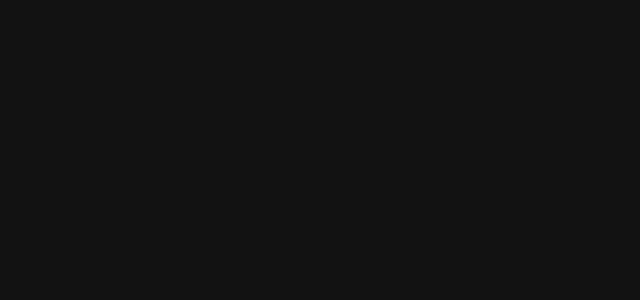
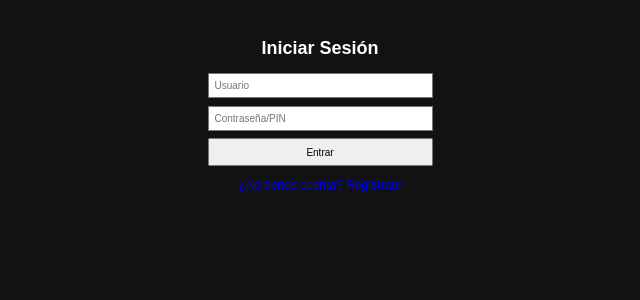
Before and after one commit to Luis-Chow/Visualizador-del-Tiempo-con-Angular, an Angular app: page /auth in a window 1280 px wide. Shown: the top 300 px of the page, without its empty margins (320-960 px from the left). Built offline with nearby package versions, Linux system fonts and the light colour scheme.

Commit message:
fix: pantalla de ingresar

```diff
--- a/angular.json
+++ b/angular.json
@@ -2,7 +2,8 @@
   "$schema": "./node_modules/@angular/cli/lib/config/schema.json",
   "version": 1,
   "cli": {
-    "packageManager": "npm"
+    "packageManager": "npm",
+    "analytics": false
   },
   "newProjectRoot": "projects",
   "projects": {
--- a/src/app/app.component.ts
+++ b/src/app/app.component.ts
@@ -5,6 +5,6 @@
   selector: 'app-root',
   standalone: true,
   imports: [RouterOutlet], // Importa el modulo de rutas
-  template: `<router-outlet></router-outlet>` // Aqui es donde Angular inyecta las vistas
+  template: `<router-outlet></router-outlet>`
 })
 export class AppComponent {}
--- a/src/app/auth/auth.component.ts
+++ b/src/app/auth/auth.component.ts
@@ -2,6 +2,7 @@
 import { CommonModule } from '@angular/common';
 import { Router } from '@angular/router';
 import { AuthService } from '../core/auth.service';
+
 
 // Componente para manejar el flujo de entrada y registro
 // Se usa una sola vista que cambia segun el estado de isLogin
@@ -9,7 +10,25 @@
   selector: 'app-auth',
   standalone: true,
   imports: [CommonModule],
-  template: ``
+  template: `
+    <div style="max-width: 300px; margin: 50px auto; text-align: center; font-family: sans-serif;">
+      <h2>{{ isLogin ? 'Iniciar Sesión' : 'Registrarse' }}</h2>
+
+      <div style="display: flex; flex-direction: column; gap: 10px;">
+        <input #user placeholder="Usuario" type="text" style="padding: 8px;">
+        <input #pin placeholder="Contraseña/PIN" type="password" style="padding: 8px;">
+
+        <button (click)="onSubmit(user.value, pin.value)" style="padding: 10px; cursor: pointer;">
+          {{ isLogin ? 'Entrar' : 'Crear cuenta' }}
+        </button>
+      </div>
+
+      <p (click)="isLogin = !isLogin" style="cursor: pointer; color: blue; margin-top: 15px;">
+        {{ isLogin ? '¿No tienes cuenta? Regístrate' : '¿Ya tienes cuenta? Inicia sesión' }}
+      </p>
+      <p *ngIf="errorMsg" style="color: red;">{{ errorMsg }}</p>
+    </div>
+  `
 })
 export class AuthComponent {
   isLogin = true; // Switch para cambiar entre login y registro
@@ -21,22 +40,20 @@
   // Maneja el clic del boton principal
   onSubmit(user: string, pin: string) {
     if (!user || !pin) {
-      this.errorMsg = 'Faltan datos.';
+      this.errorMsg = 'Llena los campos.';
       return;
     }
 
     if (this.isLogin) {
-      // Intenta validar contra el localStorage
       const success = this.authService.login(user, pin);
-      success ? this.router.navigate(['/visualizer']) : this.errorMsg = 'Datos incorrectos';
+      success ? this.router.navigate(['/visualizer']) : this.errorMsg = 'Credenciales incorrectas';
     } else {
-      // Crea un nuevo usuario si no existe
       const success = this.authService.register(user, pin);
       if (success) {
         this.authService.login(user, pin);
         this.router.navigate(['/visualizer']);
       } else {
-        this.errorMsg = 'Usuario ocupado';
+        this.errorMsg = 'El usuario ya existe';
       }
     }
   }
--- a/src/styles.css
+++ b/src/styles.css
@@ -3,4 +3,5 @@
   color: #ffffff;
   margin: 0;
   font-family: sans-serif;
+  zoom : 0.75;
 }
```
